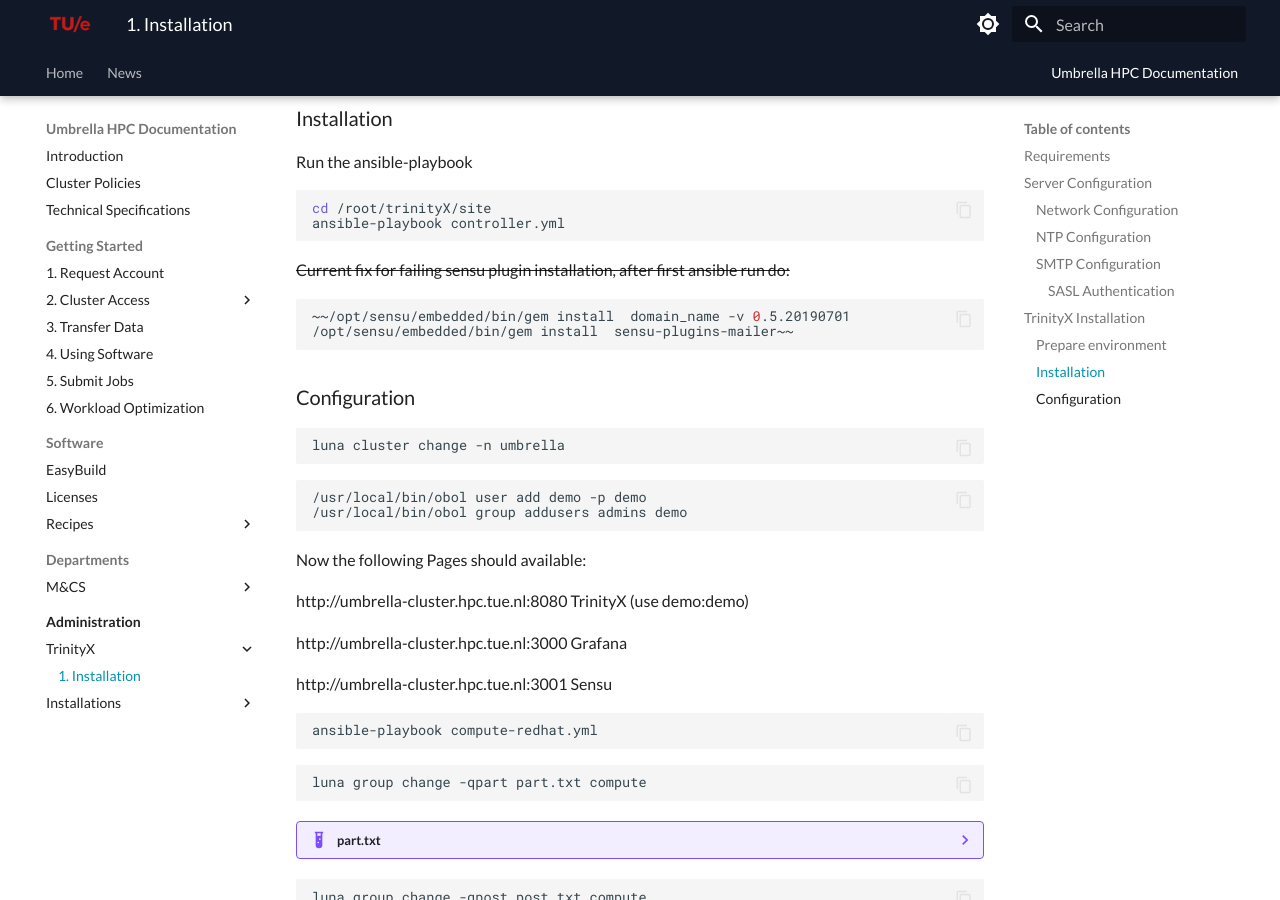
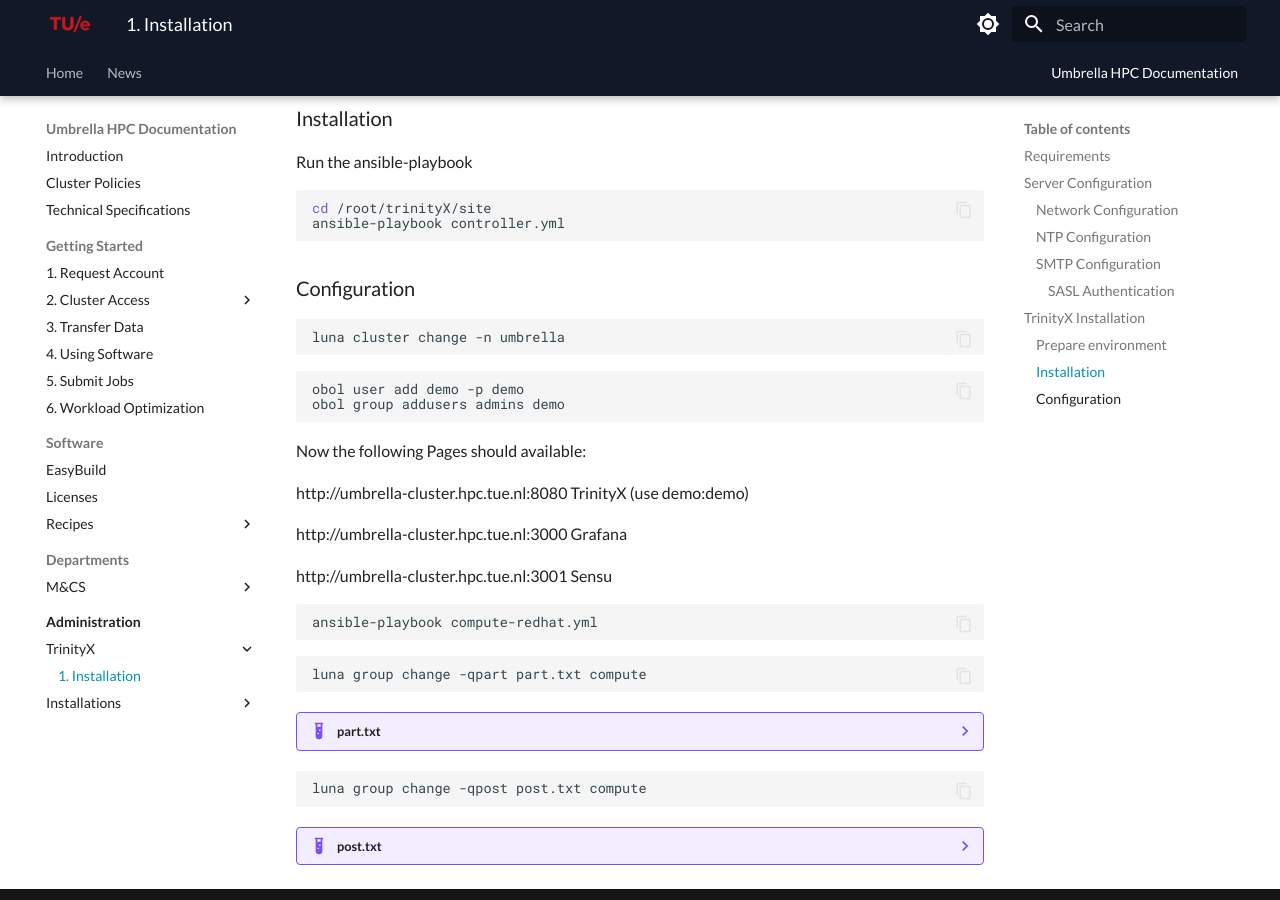
Before and after one commit to gferhpc/supercomputing.tue.nl, an MkDocs documentation site: the page built from pages/documentation/administration/trinityx/installation.md, in a window 1280 px wide and 900 px high, scrolled down 2874 px. Built offline with MkDocs 1.6.1 and Material for MkDocs 9.7.7, drawn with Linux system fonts in a browser that asks for light colours.

Commit message:
Update installation.md

````diff
--- a/pages/documentation/administration/trinityx/installation.md
+++ b/pages/documentation/administration/trinityx/installation.md
@@ -211,12 +211,6 @@
 cd /root/trinityX/site
 ansible-playbook controller.yml
 ```
-~~Current fix for failing sensu plugin installation, after first ansible run do:~~
-```shell
-~~/opt/sensu/embedded/bin/gem install  domain_name -v 0.5.20190701
-/opt/sensu/embedded/bin/gem install  sensu-plugins-mailer~~
-
-```
 
 ### Configuration
 
@@ -225,8 +219,8 @@
 ```
 
 ```shell
-/usr/local/bin/obol user add demo -p demo
-/usr/local/bin/obol group addusers admins demo
+obol user add demo -p demo
+obol group addusers admins demo
 ```
 
 Now the following Pages should available:
````
